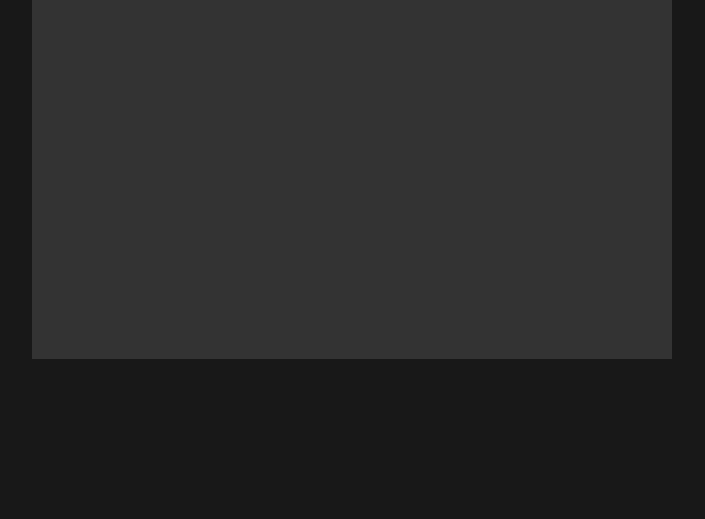
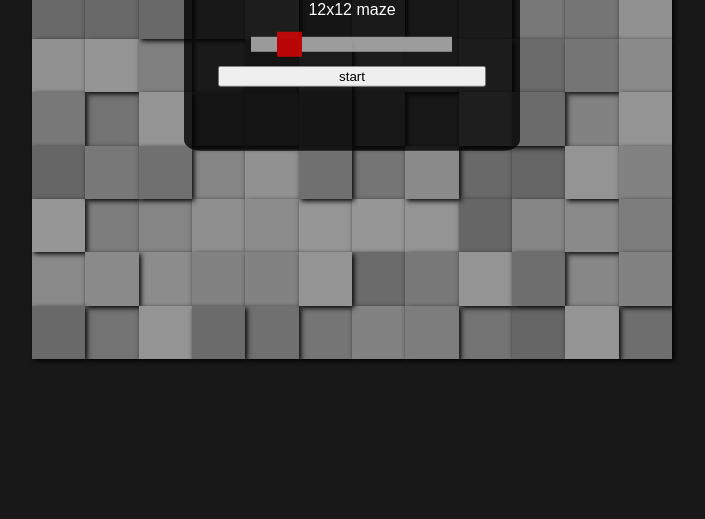
Before and after one commit to bstine06/slide-game-mvc-rewrite, a plain HTML site: page index.html in a window 1280 px wide. Shown: the part 281-800 px from the top of the page, without its empty margins (288-993 px from the left). Drawn offline with Linux system fonts and the light colour scheme.

Commit message:
Style main menu (add board size preview)

```diff
--- a/style.css
+++ b/style.css
@@ -14,6 +14,7 @@ body {
   display: flex;
   justify-content: center;
   flex-flow: row wrap;
+  position: relative;
 }
 
 .game-container {
@@ -24,22 +25,65 @@ body {
 }
 
 .menu-container {
+  top: 50%;
+  transform: translateY(-50%);
+  position: absolute;
   display: flex;
-  padding-right: 30%;
-  padding-left: 30%;
+  margin-right: 30%;
+  margin-left: 30%;
+  padding-bottom: 5%;
   justify-content: center;
   flex-flow: row wrap;
+  z-index: 200;
+  background-color: rgba(0,0,0,0.8);
+  border-radius: 5%;
 }
 
 .menu-container > * {
   flex-basis: 100%;
   text-align: center;
+  z-index: 200;
 }
+
+h1 {
+  margin-bottom: auto;
+}
+
 .size-slider {
   flex-basis:60%;
+  -webkit-appearance: none;
+  width: 100%;
+  height: 15px;
+  background: #d3d3d3;
+  outline: none;
+  opacity: 0.7;
+  -webkit-transition: .2s;
+  transition: opacity .2s;
 }
+
+.size-slider:hover {
+  opacity: 1;
+}
+
+.size-slider::-webkit-slider-thumb {
+  -webkit-appearance: none;
+  appearance: none;
+  width: 25px;
+  height: 25px;
+  background: red;
+  cursor: pointer;
+}
+
+.size-slider::-moz-range-thumb {
+  width: 25px;
+  height: 25px;
+  background: red;
+  cursor: pointer;
+}
+
 .start-btn {
   flex-basis: 80%;
+  margin-top: 12px;
 }
 
 .obstacle {
@@ -106,3 +150,17 @@ body {
     opacity: 100%;
   }
 }
+
+.preview-animation {
+  animation-name: fadein;
+}
+
+@keyframes fadein {
+  from {
+    opacity: 0%;
+  }
+
+  to {
+    opacity: 100%;
+  }
+}
--- a/view.js
+++ b/view.js
@@ -29,15 +29,17 @@ export class View {
     title.textContent = 'slide';
     title.classList.add('title');
     const sliderOutput = document.createElement('p');
-    sliderOutput.textContent = '8x8 maze';
+    sliderOutput.textContent = '12x12 maze';
     const sizeSlider = document.createElement('input');
     sizeSlider.type = 'range';
     sizeSlider.min = '8';
-    sizeSlider.max = '40';
+    sizeSlider.max = '36';
     sizeSlider.defaultValue = '12';
     sizeSlider.classList.add('size-slider');
-    sizeSlider.oninput = function() {
-      sliderOutput.innerHTML = `${this.value}x${this.value} maze`;
+    sizeSlider.oninput = () => {
+      this.clearBoard();
+      sliderOutput.innerHTML = `${sizeSlider.value}x${sizeSlider.value} maze`;
+      this.renderPreview(sizeSlider.value);
     }
     const startBtn = document.createElement('button');
     startBtn.textContent = 'start';
@@ -46,7 +48,25 @@ export class View {
     menuContainer.appendChild(sliderOutput);
     menuContainer.appendChild(sizeSlider);
     menuContainer.appendChild(startBtn);
-    this.gameContainer.appendChild(menuContainer);
+    const container = document.querySelector('.container');
+    container.appendChild(menuContainer);
+    this.renderPreview(12);
+  }
+
+  renderPreview(size) {
+    this.sizingFactor = 100/size;
+    for (let x = 0; x < size; x++) {
+      for (let y = 0; y < size; y++) {
+
+          const obstacleNode = document.createElement('div');
+          obstacleNode.classList.add('obstacle');
+          let lightness = Math.floor(Math.random() * 20 + 40);
+          obstacleNode.style.backgroundColor = `hsl(0,0%,${lightness}%)`;
+          obstacleNode.style.zIndex = Math.floor(Math.random()*3);
+          this.renderNodeSizeAndPosition(obstacleNode, x, y, true);
+
+      }
+    }
   }
 
   renderBoard(board) {
@@ -74,16 +94,18 @@ export class View {
     this.renderNodeSizeAndPosition(finishNode, board.finish.getX(), board.finish.getY());
   }
 
-  renderNodeSizeAndPosition(node, x, y) {
+  renderNodeSizeAndPosition(node, x, y, isStatic) {
     node.style.height = this.sizingFactor + '%';
     node.style.width = this.sizingFactor + '%';
     node.style.left = x * this.sizingFactor + '%';
     node.style.top = y * this.sizingFactor + '%';
-    node.classList.add('incoming-animation');
+    if (!isStatic) node.classList.add('incoming-animation');
     this.gameContainer.appendChild(node);
-    setTimeout(() => {
-      node.classList.remove('incoming-animation');
-    }, 600);
+    {
+      setTimeout(() => {
+        node.classList.remove('incoming-animation');
+      }, 600);
+    }
   }
 
   resetBoard(board) {
```
Also changed, not shown: index.html (+2 -1 lines).
